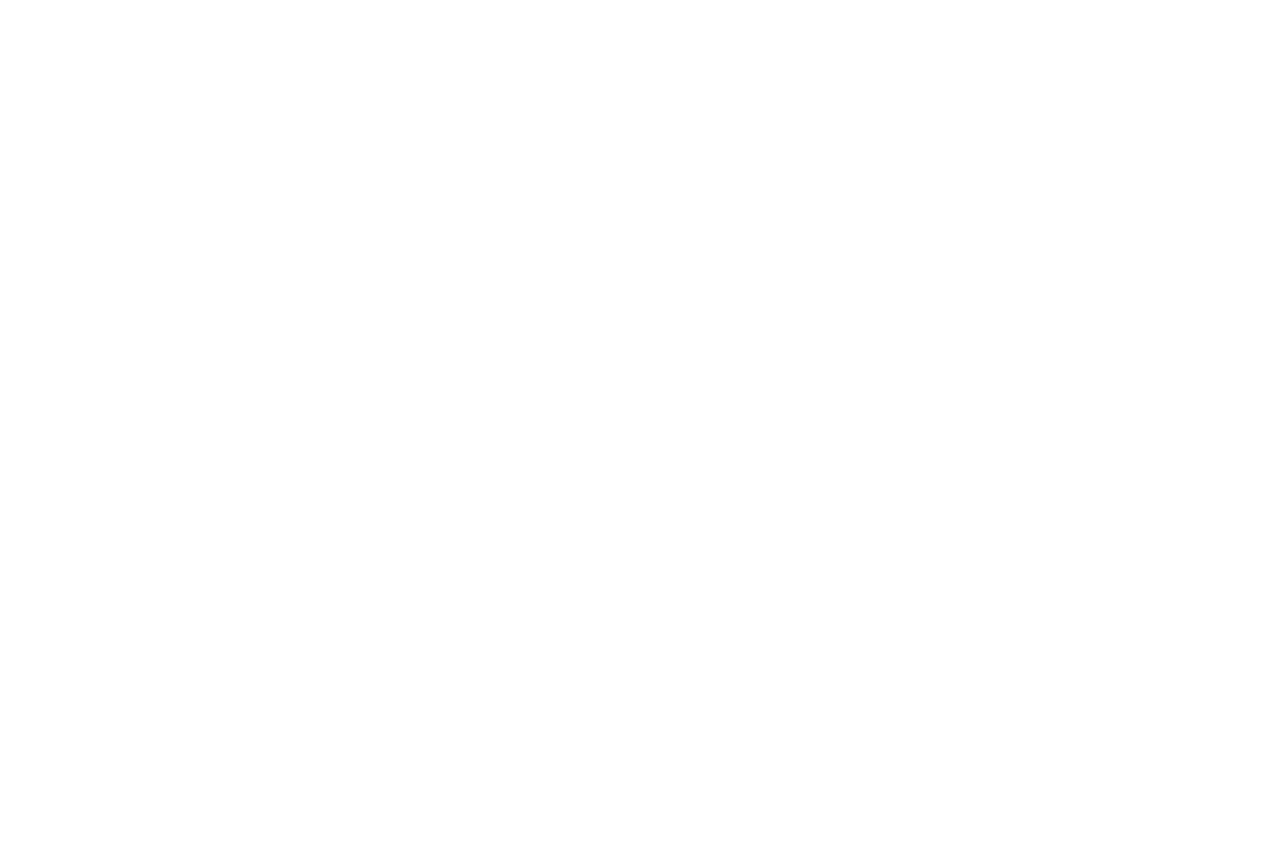
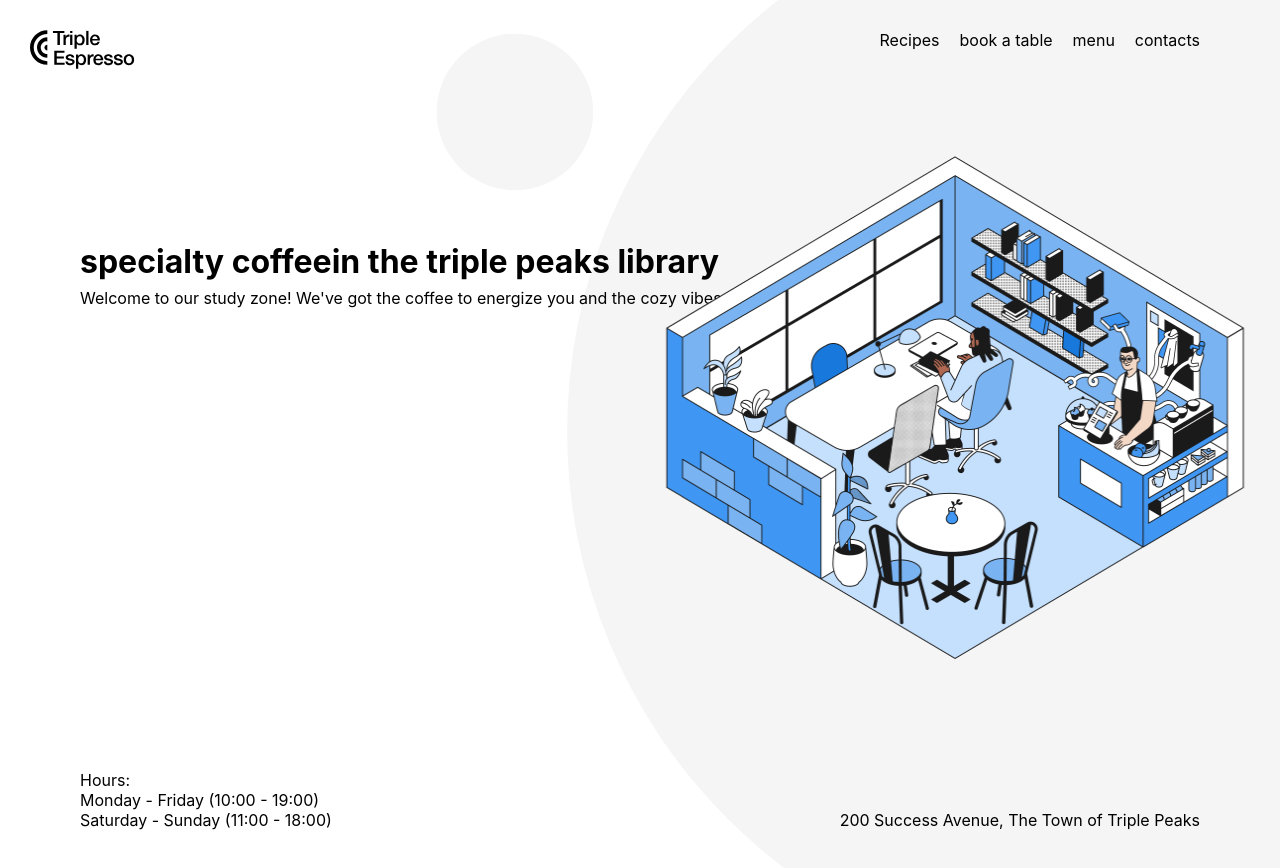
Before and after one commit to sandel28/se_project_coffeeshop, a plain HTML site: page index.html in a window 1280 px wide. Before the commit the page ends 800 px from the top, so only its background shows below. Drawn offline with Linux system fonts and the light colour scheme.

Commit message:
trying to push

```diff
--- a/index.html
+++ b/index.html
@@ -16,7 +16,39 @@
 </head>
 <body>
   <div class="page">
-    <header class="header"></header>
+    <header class="header">
+      <nav class="nav">
+        <img src="./images/logo_coffeeshop_dark.svg"
+        alt="triple peaks coffeeshop logo_coffeeshop_dark"
+        class="nav__logo"/>
+        <ul class="nav__links">
+          <li>
+            <a class="nav__link" href="" >Recipes</a>
+          </li>
+          <li>
+             <a class="nav__link" href="" >book a table</a>
+            </li>
+             <li>
+             <a class="nav__link" href="" >menu</a>
+            </li>
+             <li>
+             <a class="nav__link" href="" >contacts</a>
+          </li>
+        </ul>
+      </nav>
+      <h1 class="header__title"><span class="header__span-accent">specialty coffee</span>in the triple peaks library
+      </h1>
+      <p class="header__discription">Welcome to our study zone! We've got the coffee to energize you and the cozy vibes help you get creative.</p>
+       <img src="./images/inside_coffee_shop.png" alt="illustration of a coffee shop" class="header__image">
+<div class="header__footer">
+  <div>
+  <p class="header__paragraph">Hours:</p>
+  <p class="header__paragraph">Monday - Friday (10:00 - 19:00)</p>
+  <p class="header__paragraph">Saturday - Sunday (11:00 - 18:00)</p>
+</div>
+  <p class="header__paragraph">200 Success Avenue, The Town of Triple Peaks</p>
+</div>
+      </header>
      <main class="content">
       <section class="recipes"></section>
       <section class="reservation"></section>
--- a/pages/index.css
+++ b/pages/index.css
@@ -5,4 +5,68 @@
  min-width: 1100px;
  max-width: 1600px;
  margin: auto;
+
 }
+
+.header{
+  padding: 30px 80px 40px;
+  background: center / cover no-repeat #fff url(../images/background_header.svg);
+  position: relative;
+  height: 800px;
+  display: flex;
+  flex-direction: column;
+
+}
+
+.header__title{
+  margin: 183px 0 0;
+}
+
+.header__description{
+  margin: 20px 0 0;
+}
+
+.header__image{
+  position:absolute;
+  top: 124px;
+  right: 5px;
+  width: 640px;
+  height: 568px;
+}
+
+.header__paragraph{
+  margin: 0;
+}
+
+.header__footer{
+  margin-top: auto;
+  display: flex;
+  justify-content: space-between;
+  align-items: flex-end;
+
+}
+
+.nav{
+  display: flex;
+  justify-content: space-between;
+}
+
+ .nav__logo{
+  width: 105px;
+  height: 39px;
+  position: relative;
+  left: -50px;
+ }
+
+.nav__links{
+  display: flex;
+  gap: 20px;
+  list-style-type: none;
+  padding: 0;
+  margin: 0;
+}
+
+.nav__link{
+text-decoration: none;
+color: #000
+}
```
